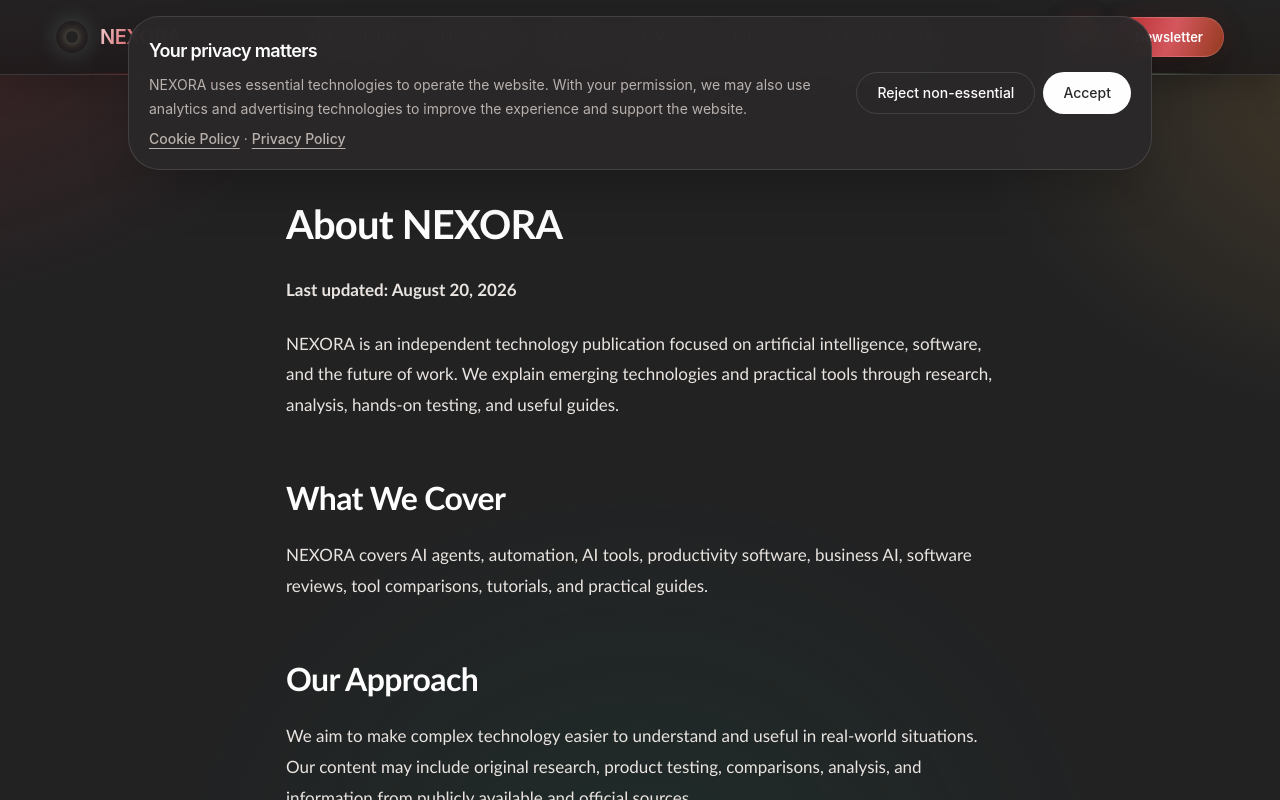
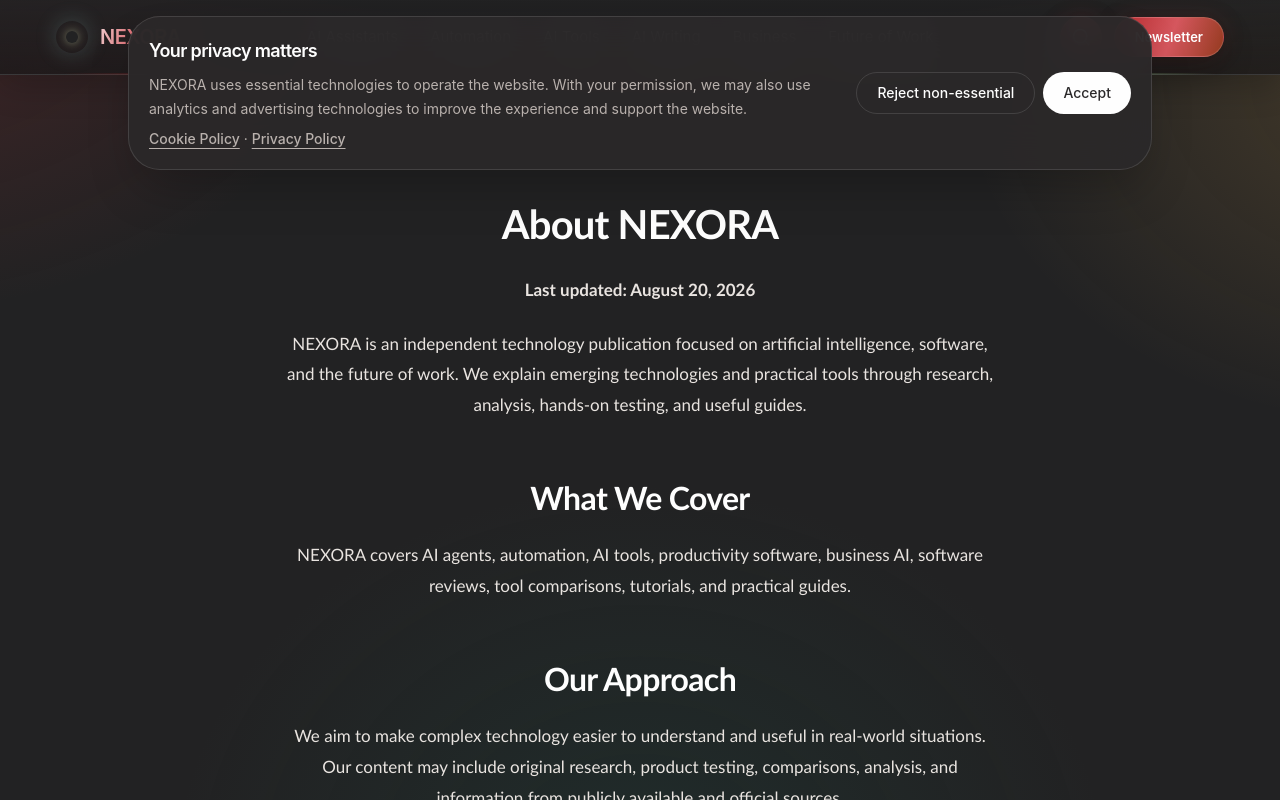
Before and after one commit to brainsparkbyzm-ai/nexora, a Next.js app: page /about in a window 1280 px wide. Shown: the top 800 px of the page. Built offline with nearby package versions, Linux system fonts and the light colour scheme; no server answers; the database is empty.

Commit message:
Center-align article text and headings

```diff
--- a/src/styles/globals.css
+++ b/src/styles/globals.css
@@ -1304,7 +1304,7 @@ select:focus {
   font-family: Calibri, Candara, "Segoe UI", Arial, sans-serif;
   font-size: 1.0625rem;
   line-height: 1.8;
-  text-align: left;
+  text-align: center;
 }
 
 .prose-nexora p { margin: 0 0 1.35em; }
@@ -1318,7 +1318,7 @@ select:focus {
   font-family: Calibri, Candara, "Segoe UI", Arial, sans-serif;
   font-weight: 700;
   line-height: 1.25;
-  text-align: left;
+  text-align: center;
   letter-spacing: -0.02em;
   scroll-margin-top: 6rem;
 }
@@ -1330,8 +1330,10 @@ select:focus {
 .prose-nexora h6 { margin: 1.35em 0 0.55em; font-size: 1.2rem; }
 .prose-nexora ul,
 .prose-nexora ol { margin: 0 0 1.5em; padding-left: 1.5em; }
-.prose-nexora ul { list-style: disc; }
-.prose-nexora ol { list-style: decimal; }
+.prose-nexora ul,
+.prose-nexora ol { padding-left: 0; list-style-position: inside; text-align: center; }
+.prose-nexora ul { list-style-type: disc; }
+.prose-nexora ol { list-style-type: decimal; }
 .prose-nexora li { margin: 0.45em 0; padding-left: 0.2em; }
 .prose-nexora a { color: var(--nexora-yellow); text-decoration: underline; text-underline-offset: 3px; }
 .prose-nexora blockquote { margin: 1.8em 0; padding: 0.25em 0 0.25em 1.2em; border-left: 4px solid var(--nexora-red); color: var(--nexora-muted); }
@@ -1340,7 +1342,7 @@ select:focus {
 .prose-nexora figure { margin: 1.75em auto; max-width: 100%; }
 .prose-nexora table { display: block; width: 100%; max-width: 100%; overflow-x: auto; border-collapse: collapse; }
 .prose-nexora th,
-.prose-nexora td { padding: 0.7rem 0.85rem; border: 1px solid var(--nexora-border); text-align: left; vertical-align: top; }
+.prose-nexora td { padding: 0.7rem 0.85rem; border: 1px solid var(--nexora-border); text-align: center; vertical-align: top; }
 .prose-nexora th { color: var(--nexora-white); font-weight: 700; background: rgba(254,254,254,0.06); }
 .prose-nexora code { overflow-wrap: anywhere; }
 @media (max-width: 640px) {
```
